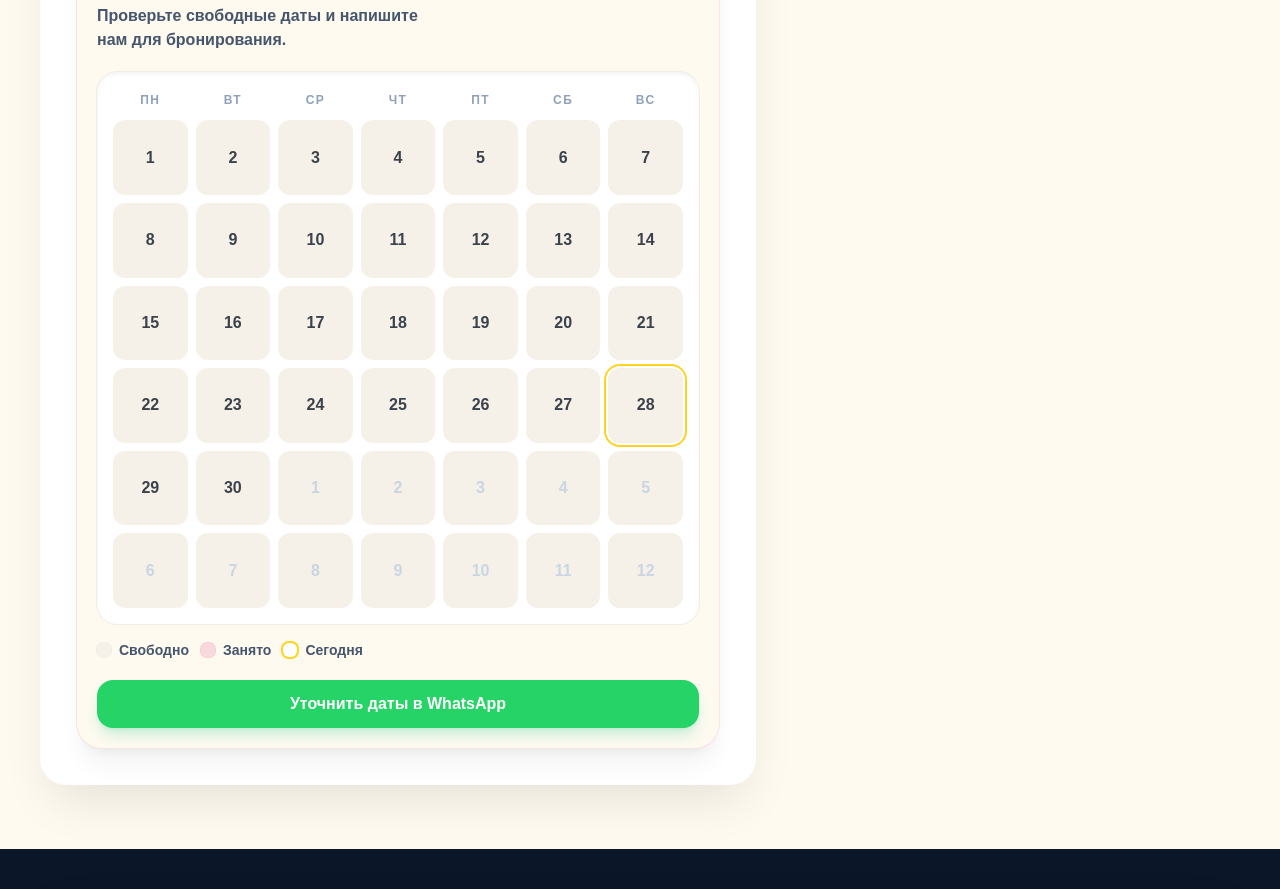
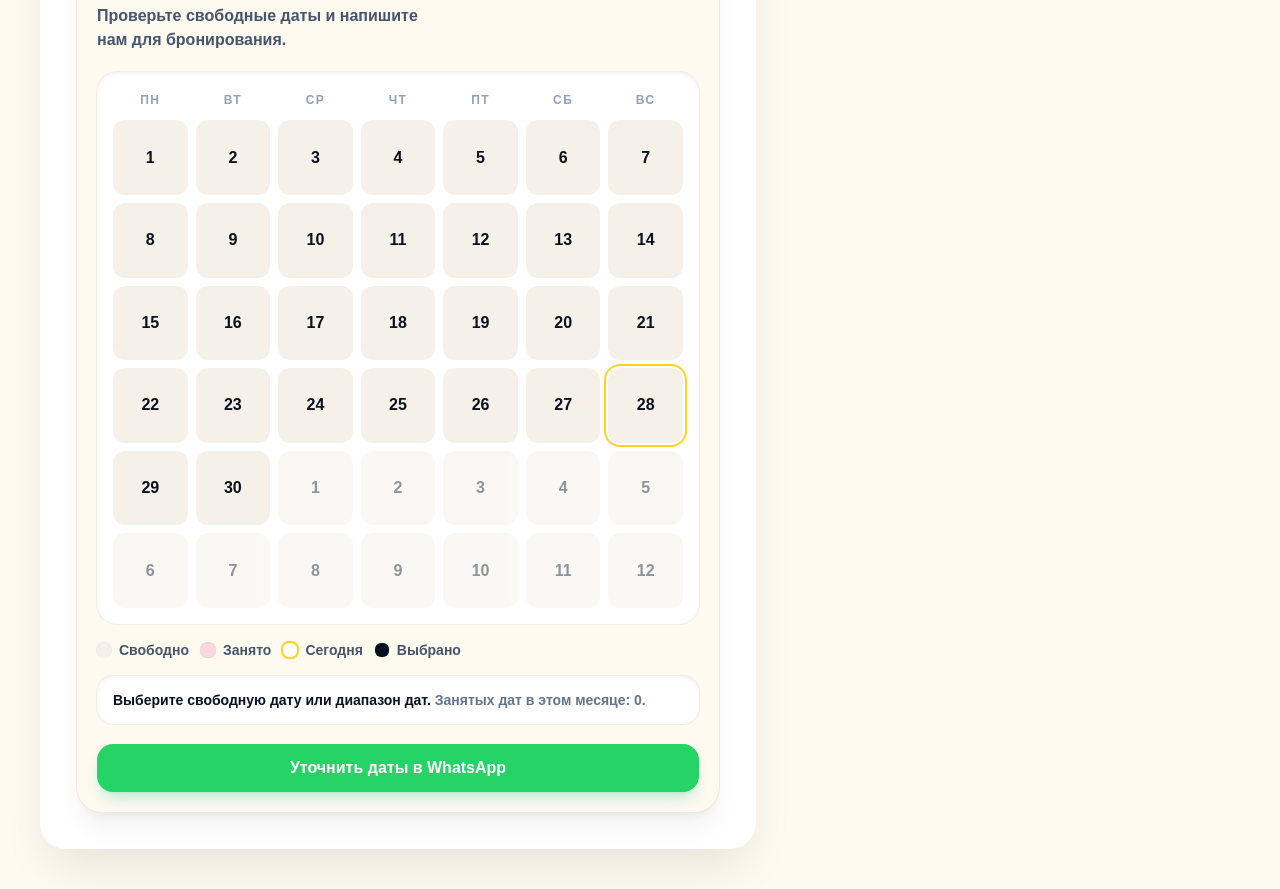
Before and after one commit to zavturandrei-glitch/rentplacemd, a Next.js app: page /apartment/izmail88-10 in a window 1280 px wide. Shown: the part 2680-3569 px from the top of the page. Built offline with nearby package versions, Linux system fonts and the light colour scheme.

Commit message:
Improve apartment availability calendar

```diff
--- a/components/AvailabilityCalendar.tsx
+++ b/components/AvailabilityCalendar.tsx
@@ -23,6 +23,7 @@ const monthNames = [
 ];
 
 const weekdays = ["Пн", "Вт", "Ср", "Чт", "Пт", "Сб", "Вс"];
+const todayKey = formatDate(new Date());
 
 function startOfMonth(date: Date) {
   return new Date(date.getFullYear(), date.getMonth(), 1);
@@ -32,12 +33,26 @@ function addMonths(date: Date, amount: number) {
   return new Date(date.getFullYear(), date.getMonth() + amount, 1);
 }
 
+function parseDateKey(dateKey: string) {
+  const parts = dateKey.split("-").map(Number);
+  return new Date(parts[0], parts[1] - 1, parts[2]);
+}
+
 function formatDate(date: Date) {
   const year = date.getFullYear();
   const month = String(date.getMonth() + 1).padStart(2, "0");
   const day = String(date.getDate()).padStart(2, "0");
 
-  return `${year}-${month}-${day}`;
+  return year + "-" + month + "-" + day;
+}
+
+function formatShortDate(dateKey: string) {
+  const date = parseDateKey(dateKey);
+  return date.toLocaleDateString("ru-RU", {
+    day: "2-digit",
+    month: "2-digit",
+    year: "numeric",
+  });
 }
 
 function getCalendarDays(monthDate: Date) {
@@ -53,26 +68,97 @@ function getCalendarDays(monthDate: Date) {
   });
 }
 
+function getDateRange(startKey: string, endKey: string) {
+  const start = parseDateKey(startKey);
+  const end = parseDateKey(endKey);
+  const dates: string[] = [];
+  const cursor = new Date(start);
+
+  while (cursor <= end) {
+    dates.push(formatDate(cursor));
+    cursor.setDate(cursor.getDate() + 1);
+  }
+
+  return dates;
+}
+
+function getInitialMonth(bookedDates: string[]) {
+  const today = new Date();
+  const nextBookedDate = bookedDates
+    .filter((dateKey) => dateKey >= todayKey)
+    .sort()[0];
+
+  return nextBookedDate ? startOfMonth(parseDateKey(nextBookedDate)) : startOfMonth(today);
+}
+
 export default function AvailabilityCalendar({
   apartmentId,
   bookedDates,
 }: AvailabilityCalendarProps) {
-  const today = useMemo(() => new Date(), []);
-  const [visibleMonth, setVisibleMonth] = useState(() => startOfMonth(today));
+  const [visibleMonth, setVisibleMonth] = useState(() => getInitialMonth(bookedDates));
+  const [selectedStart, setSelectedStart] = useState<string | null>(null);
+  const [selectedEnd, setSelectedEnd] = useState<string | null>(null);
   const bookedDateSet = useMemo(() => new Set(bookedDates), [bookedDates]);
   const calendarDays = useMemo(
     () => getCalendarDays(visibleMonth),
     [visibleMonth],
   );
-  const monthLabel = `${monthNames[visibleMonth.getMonth()]} ${visibleMonth.getFullYear()}`;
-  const whatsappText = `Здравствуйте! Хочу уточнить свободные даты по квартире ID ${apartmentId} на RentPlaceMD.`;
+  const monthLabel = monthNames[visibleMonth.getMonth()] + " " + visibleMonth.getFullYear();
+  const headingId = "availability-" + apartmentId;
+  const selectedRange = useMemo(() => {
+    if (!selectedStart) {
+      return [];
+    }
+
+    return getDateRange(selectedStart, selectedEnd ?? selectedStart);
+  }, [selectedEnd, selectedStart]);
+  const selectedDateSet = useMemo(() => new Set(selectedRange), [selectedRange]);
+  const visibleBookedCount = calendarDays.filter((day) => {
+    const dateKey = formatDate(day);
+    return day.getMonth() === visibleMonth.getMonth() && bookedDateSet.has(dateKey);
+  }).length;
+
+  function handleDayClick(dateKey: string) {
+    if (bookedDateSet.has(dateKey)) {
+      return;
+    }
+
+    if (!selectedStart || selectedEnd || dateKey < selectedStart) {
+      setSelectedStart(dateKey);
+      setSelectedEnd(null);
+      return;
+    }
+
+    const range = getDateRange(selectedStart, dateKey);
+    const hasBookedDate = range.some((rangeDate) => bookedDateSet.has(rangeDate));
+
+    if (hasBookedDate) {
+      setSelectedStart(dateKey);
+      setSelectedEnd(null);
+      return;
+    }
+
+    setSelectedEnd(dateKey);
+  }
+
+  const selectedText = selectedStart
+    ? selectedEnd
+      ? "Вы выбрали: " + formatShortDate(selectedStart) + " - " + formatShortDate(selectedEnd) + "."
+      : "Выбрана дата: " + formatShortDate(selectedStart) + ". Можно выбрать дату выезда."
+    : "Выберите свободную дату или диапазон дат.";
+  const whatsappDates = selectedStart
+    ? selectedEnd
+      ? " Даты: " + formatShortDate(selectedStart) + " - " + formatShortDate(selectedEnd) + "."
+      : " Дата: " + formatShortDate(selectedStart) + "."
+    : "";
+  const whatsappText = "Здравствуйте! Хочу уточнить свободные даты по квартире ID " + apartmentId + " на RentPlaceMD." + whatsappDates;
   const whatsappHref =
     "https://wa.me/37369990190?text=" + encodeURIComponent(whatsappText);
 
   return (
     <section
       className="mt-7 rounded-[24px] border border-[#d4146f]/10 bg-[#fffaf0] p-4 shadow-xl shadow-black/5 sm:mt-8 sm:rounded-[26px] sm:p-5"
-      aria-labelledby={`availability-${apartmentId}`}
+      aria-labelledby={headingId}
     >
       <div className="flex flex-col gap-3 sm:flex-row sm:items-start sm:justify-between">
         <div>
@@ -80,7 +166,7 @@ export default function AvailabilityCalendar({
             Даты
           </p>
           <h3
-            id={`availability-${apartmentId}`}
+            id={headingId}
             className="mt-2 text-2xl font-black tracking-tight text-[#07111f] sm:text-3xl"
           >
             Календарь занятости
@@ -127,26 +213,34 @@ export default function AvailabilityCalendar({
             const dateKey = formatDate(day);
             const isCurrentMonth = day.getMonth() === visibleMonth.getMonth();
             const isBooked = bookedDateSet.has(dateKey);
-            const isToday = dateKey === formatDate(today);
-            const label = `${dateKey}: ${isBooked ? "занято" : "свободно"}`;
+            const isToday = dateKey === todayKey;
+            const isSelected = selectedDateSet.has(dateKey);
+            const label = dateKey + ": " + (isBooked ? "занято" : "свободно");
 
             return (
-              <div
+              <button
                 key={dateKey}
+                type="button"
+                onClick={() => handleDayClick(dateKey)}
+                disabled={isBooked}
                 aria-label={label}
+                aria-pressed={isSelected}
                 className={[
                   "flex aspect-square min-h-9 items-center justify-center rounded-xl text-sm font-black transition sm:min-h-10 sm:text-base",
-                  isCurrentMonth ? "text-[#07111f]" : "text-slate-300",
+                  isCurrentMonth ? "opacity-100" : "opacity-45",
                   isBooked
-                    ? "bg-[#d4146f]/12 text-[#9b124c] ring-1 ring-[#d4146f]/18"
-                    : "bg-[#f6f1e8] text-[#07111f]/78",
+                    ? "cursor-not-allowed bg-[#d4146f]/14 text-[#9b124c] line-through ring-1 ring-[#d4146f]/20"
+                    : "bg-[#f6f1e8] text-[#07111f] hover:-translate-y-0.5 hover:bg-[#fff2c9]",
+                  isSelected
+                    ? "bg-[#07111f] text-white shadow-lg shadow-black/15 hover:bg-[#07111f]"
+                    : "",
                   isToday
                     ? "ring-2 ring-[#ffd21f] ring-offset-2 ring-offset-white"
                     : "",
                 ].join(" ")}
               >
                 {day.getDate()}
-              </div>
+              </button>
             );
           })}
         </div>
@@ -156,13 +250,21 @@ export default function AvailabilityCalendar({
         <LegendItem color="bg-[#f6f1e8] ring-1 ring-black/5" label="Свободно" />
         <LegendItem color="bg-[#d4146f]/14 ring-1 ring-[#d4146f]/20" label="Занято" />
         <LegendItem color="bg-white ring-2 ring-[#ffd21f]" label="Сегодня" />
+        <LegendItem color="bg-[#07111f]" label="Выбрано" />
       </div>
+
+      <p className="mt-4 rounded-2xl bg-white px-4 py-3 text-sm font-black leading-6 text-[#07111f] shadow-inner ring-1 ring-black/5">
+        {selectedText}{" "}
+        <span className="text-slate-500">
+          Занятых дат в этом месяце: {visibleBookedCount}.
+        </span>
+      </p>
 
       <a
         href={whatsappHref}
         target="_blank"
         rel="noopener noreferrer"
-        aria-label={`Уточнить даты в WhatsApp для квартиры ID ${apartmentId}`}
+        aria-label={"Уточнить даты в WhatsApp для квартиры ID " + apartmentId}
         className="mt-5 flex min-h-12 items-center justify-center rounded-2xl bg-[#25D366] px-5 py-3 text-center text-sm font-black text-white shadow-lg shadow-emerald-500/20 transition hover:-translate-y-0.5 hover:brightness-110 focus-visible:outline focus-visible:outline-2 focus-visible:outline-offset-2 focus-visible:outline-[#25D366] sm:text-base"
       >
         Уточнить даты в WhatsApp
```
